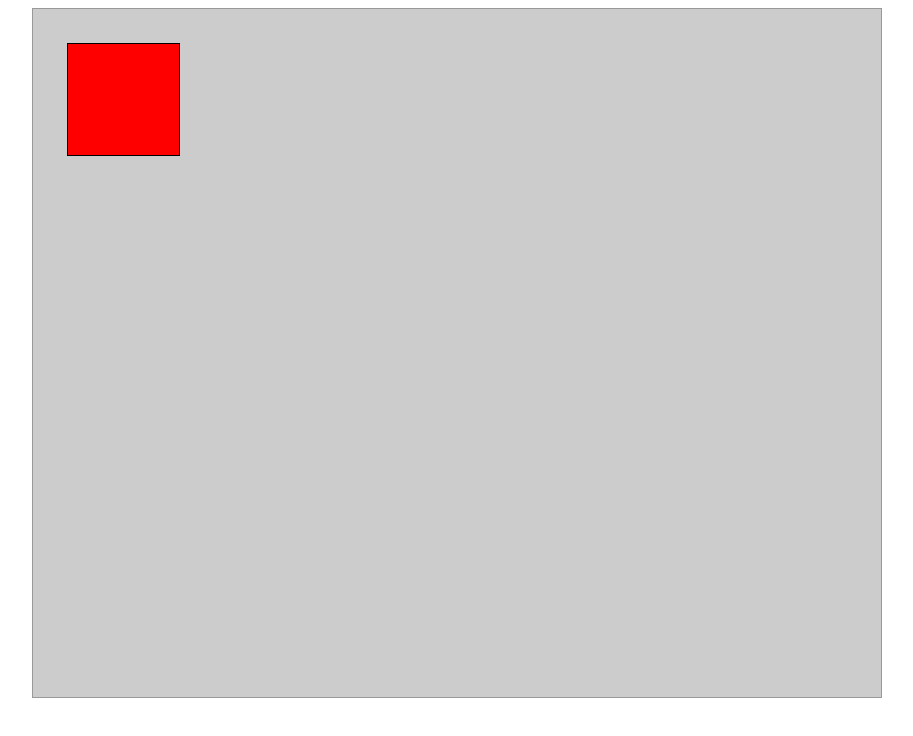
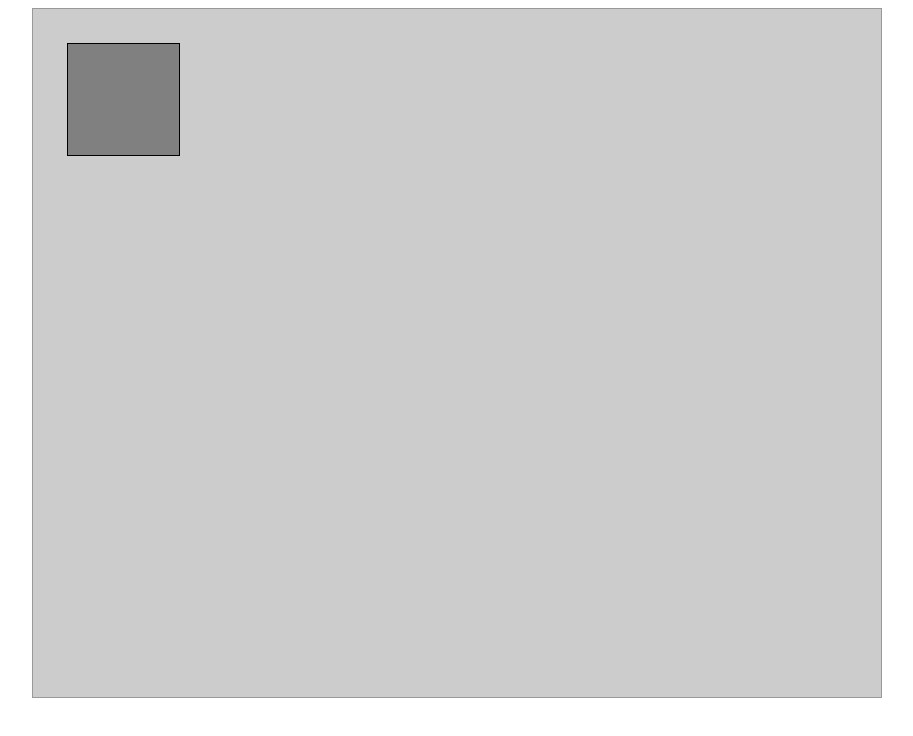
Before and after one commit to erysfoly/Memory, a plain HTML site: page index.html in a window 1280 px wide. Shown: the whole page, without its empty margins (183-1096 px from the left). Drawn offline with Linux system fonts and the light colour scheme.

Commit message:
event listener

```diff
--- a/Assets/main.css
+++ b/Assets/main.css
@@ -7,7 +7,7 @@ main {
     margin:0px auto;
 }
 main > memory-card{
-    background-color: red;
+
     border:#000 1px solid;
     width:71px;
     height:71px;
--- a/Class/Card.js
+++ b/Class/Card.js
@@ -6,12 +6,29 @@ class Card extends HTMLElement{
     constructor() {
         super();
         this.initializeAttributes();
+        this.initListeners();
     }
 
     initializeAttributes() {
-        this.color = this.tabColors[this.randomize(this.tabColors.length, 0)];
+        this.initializeColor();
     }
 
+    initListeners(){
+        this.onclick = function() {
+            this.initializeColor();
+            var event = new CustomEvent('cardClicked', { 'detail' : this.color });
+            this.dispatchEvent(event);
+        }
+    }
+
+    initializeColor(){
+        this.color = this.getRandomColor();
+        this.setAttribute('style','background:'+ this.color);
+    }
+
+    getRandomColor(){
+        return this.tabColors[this.randomize(this.tabColors.length, 0)];
+    }
     randomize(base, minimum){
         return Math.floor(Math.random()*base) + minimum;
     }
--- a/main.js
+++ b/main.js
@@ -2,6 +2,10 @@
     var main = document.getElementById('main');
     window.customElements.define('memory-card', Card)
     var card = new Card();
+    card.addEventListener('cardClicked', function(ev){
+        console.log(ev);
+    });
+
     main.appendChild(card);
 
 })();
```
